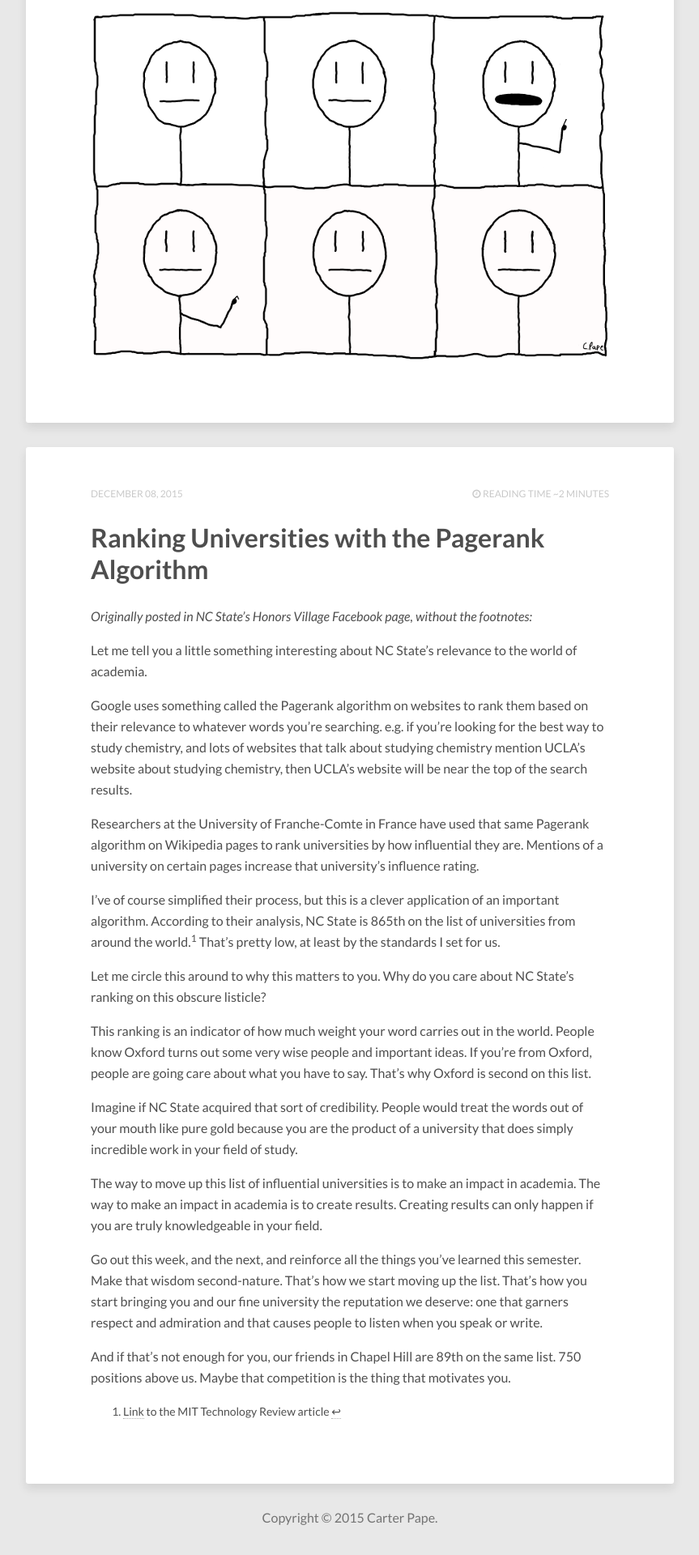
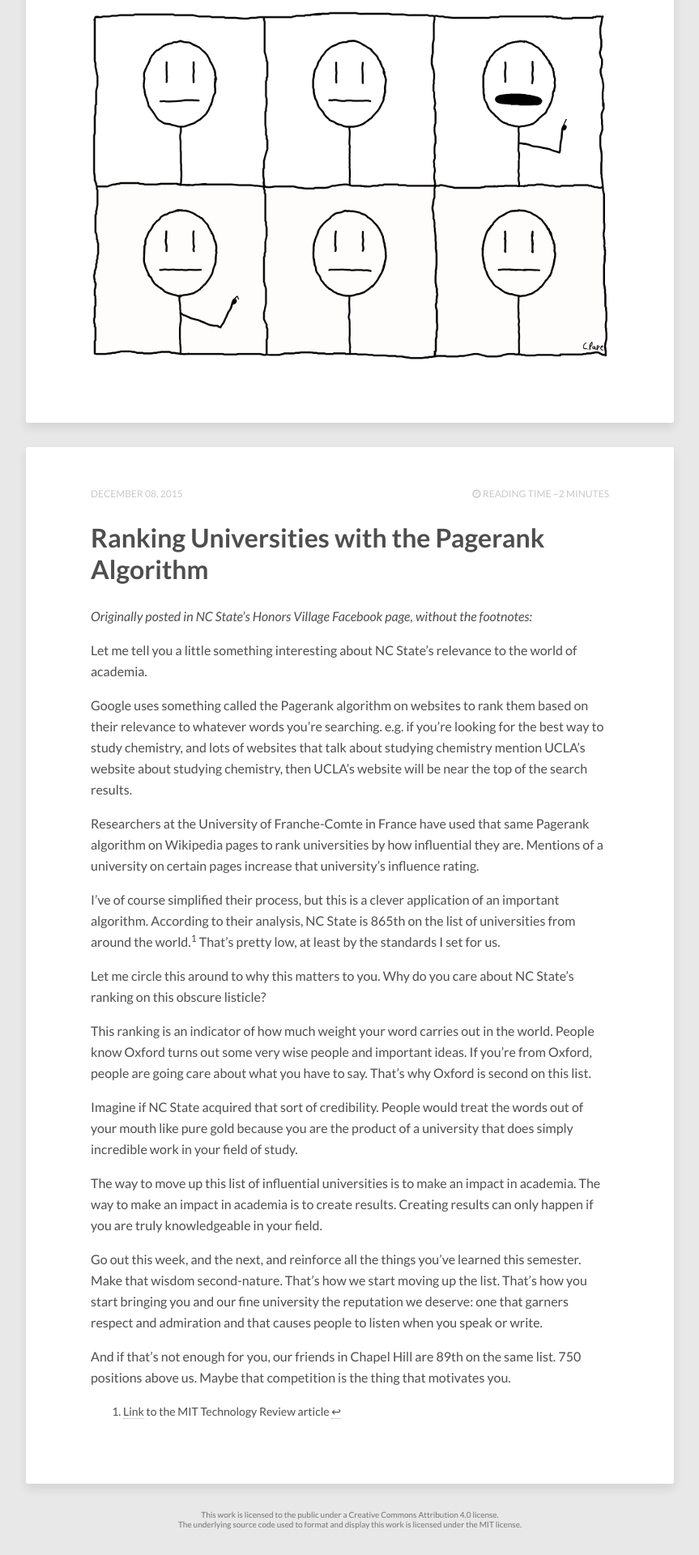
Before and after one commit to CarterPape/CarterPape.github.io, a Jekyll site: the page built from index.html, in a window 1280 px wide. Shown: the part 1046-2966 px from the top of the page at 81% size, without its empty margins (208-1071 px from the left). Built offline with Jekyll 4.4.1, drawn with Linux system fonts in a browser that asks for light colours; nearby versions of some CDN libraries; the list of posts is cut into pages by our own code.

Commit message:
Changes copyright info and styling

```diff
--- a/_includes/footer.html
+++ b/_includes/footer.html
@@ -1 +1,5 @@
-<span>Copyright &copy; {{ site.time | date: '%Y' }} {{ site.owner.name }}.</span>
+<div id="license-disclosure">
+This work is licensed to the public under a <a href="http://creativecommons.org/licenses/by/4.0/">Creative Commons Attribution 4.0</a> license.
+<br>
+The underlying source code used to format and display this work is licensed under the <a href="https://github.com/CarterPape/CarterPape.github.io/blob/master/LICENSE">MIT license</a>.
+</div>
--- a/_sass/_page.scss
+++ b/_sass/_page.scss
@@ -416,6 +416,12 @@ header .entry-meta {
     }
 }
 
+#license-disclosure {
+    max-width: 800px;
+    margin: auto;
+    @include font-rem(10);
+}
+
 // Social Share
 // --------------------------------------------------
 .socialcount {
```
